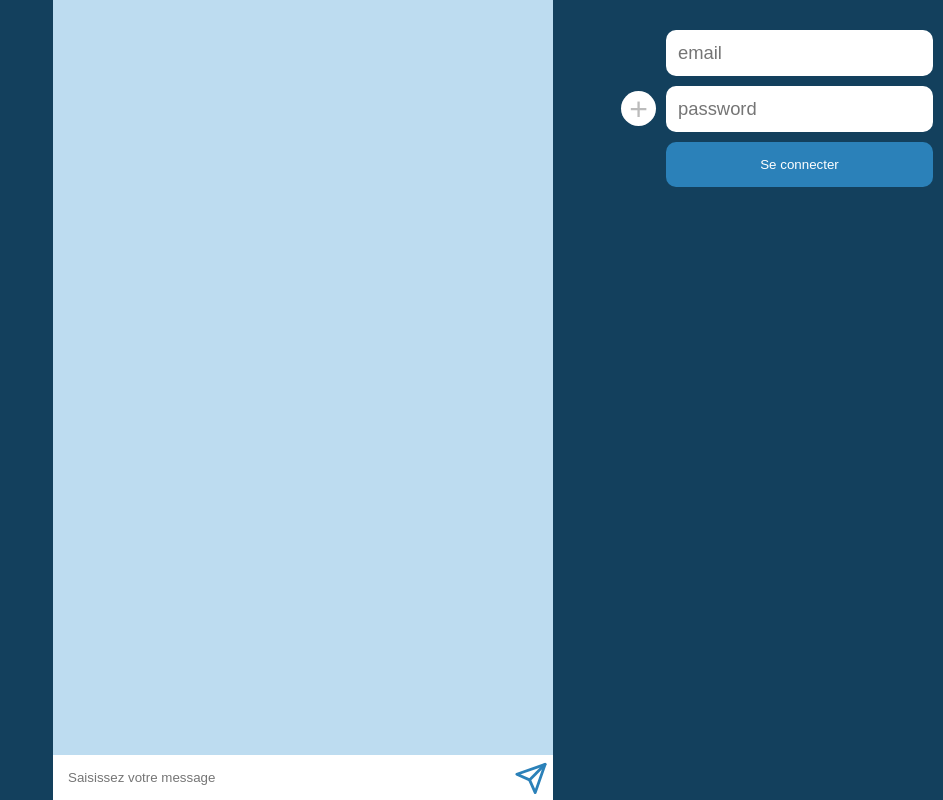
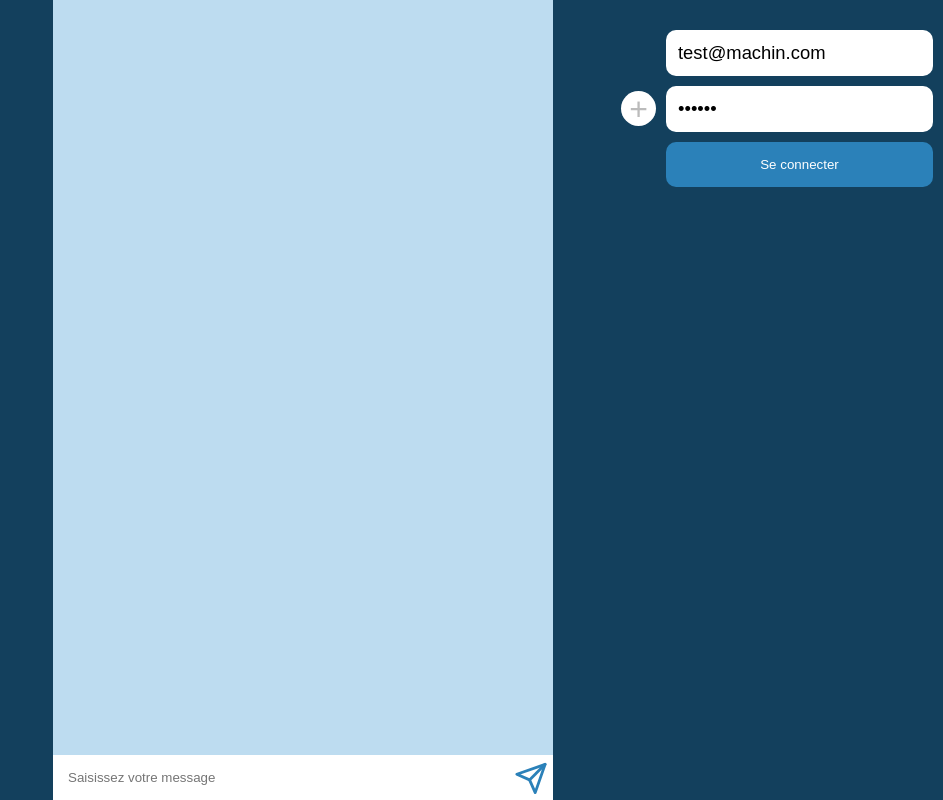
Before and after one commit to dimitri-hoareau/React-redux-complet-chatRoom, a React app: page / in a window 1280 px wide. Shown: the whole page, without its empty margins (337-1280 px from the left). Built offline with nearby package versions, Linux system fonts and the light colour scheme.

Commit message:
controlled input

```diff
--- a/src/components/App/index.js
+++ b/src/components/App/index.js
@@ -10,7 +10,19 @@
 // == Composant
 const App = () => (
   <div className="app">
-    <Login />
+    <Login
+      opened={true}
+      onOpenClick={() => {
+        console.log("open or close login form");
+      }}
+      loginData={{
+        email: "test@machin.com",
+        password: "123456",
+      }}
+      onInputChange={(changedData) => {
+        console.log(changedData);
+      }}
+    />
     <MessageList />
     <MessageForm />
   </div>
--- a/src/components/Login/index.js
+++ b/src/components/Login/index.js
@@ -1,15 +1,46 @@
 import React from "react";
 import "./style.scss";
 
-const Login = () => {
+const Login = ({ opened, onOpenClick, loginData, onInputChange }) => {
+  const handleInputChange = (evt) => {
+    // Je souhaite avoir une propriété qui s'appelle soit email
+    // soit password. Cette info est présente dans e.target.name.
+    // J'ai récupéré cette info dans la variable name, et je veux un objet
+    // qui aura soit email soit password en propriété.
+    // J'ai donc besoin d'interpreter ce que vaut name.
+    // Si je ne l'interprete pas,
+    // je crée une propriété "name" au lieu de email / password
+    const name = evt.target.name;
+
+    onInputChange({
+      [name]: evt.target.value,
+    });
+  };
+
   return (
     <div className="settings">
-      <div className="settings-button">+</div>
-      <form className="settings-form">
-        <input type="email" placeholder="email" />
-        <input type="password" placeholder="password" />
-        <button type="submit">Se connecter</button>
-      </form>
+      <div className="settings-button" onClick={onOpenClick}>
+        +
+      </div>
+      {opened && (
+        <form className="settings-form">
+          <input
+            name="email"
+            type="email"
+            placeholder="email"
+            value={loginData.email}
+            onChange={handleInputChange}
+          />
+          <input
+            name="password"
+            type="password"
+            placeholder="password"
+            value={loginData.password}
+            onChange={handleInputChange}
+          />
+          <button type="submit">Se connecter</button>
+        </form>
+      )}
     </div>
   );
 };
--- a/src/components/Login/style.scss
+++ b/src/components/Login/style.scss
@@ -18,6 +18,7 @@
     background-color: #fff;
     color: #bbb;
     margin-right: 10px;
+    cursor: pointer;
   }
   &-form {
     display: flex;
```
